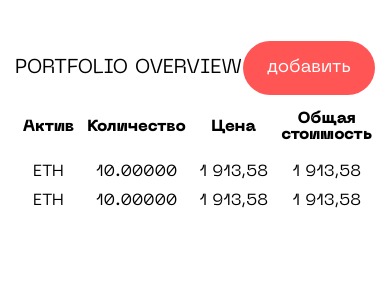
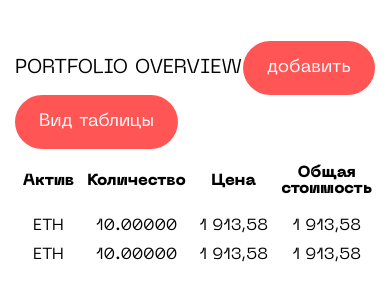
Before and after one commit to Alex-Nicalace/matrix, a React (Vite) app: page / in a window 390 px wide. Shown: the top 300 px of the page. Built offline with nearby package versions, Linux system fonts and the light colour scheme.

Commit message:
Table: toggle mobile view

```diff
--- a/src/components/AssetsData/AssetsData.tsx
+++ b/src/components/AssetsData/AssetsData.tsx
@@ -1,19 +1,24 @@
+import { useState } from 'react';
 import classNames from 'classnames';
 import Container from '../Container';
+import Table from '../UI/Table';
 import { TAssetsDataProps } from './AssetsData.types';
-import Table from '../UI/Table';
 import './AssetsData.scss';
+import Button from '../UI/Button';
 
 function AssetsData({ className, ...props }: TAssetsDataProps) {
+  const [isCardView, setIsCardView] = useState(false);
   return (
     <Container
       tag="main"
       className={classNames('assets-data', className)}
       {...props}
     >
-      <Table className="assets-data__table">
-        <Table.Thead
-          data={[
+      <Button onClick={() => setIsCardView(!isCardView)}>Вид таблицы</Button>
+
+      <Table
+        className="assets-data__table"
+        columnNames={[
           'Актив',
           'Количество',
           'Цена',
@@ -21,14 +26,12 @@ function AssetsData({ className, ...props }: TAssetsDataProps) {
           'Изм. за 24 ч.',
           '% портфеля',
         ]}
-        />
-        <Table.Tbody
         data={[
           ['ETH', '10.00000', '1 913,58', '1 913,58', '0.00%', '0.00%'],
           ['ETH', '10.00000', '1 913,58', '1 913,58', '0.00%', '0.00%'],
         ]}
+        isCardView={isCardView}
       />
-      </Table>
     </Container>
   );
 }
--- a/src/components/UI/Table/Table.scss
+++ b/src/components/UI/Table/Table.scss
@@ -22,8 +22,6 @@
   &__row {
     // .table__row_head
     &_head {
-      // display: flex;
-      // justify-content: space-between;
     }
   }
   // .table__cell
@@ -37,4 +35,28 @@
       white-space: wrap;
     }
   }
+
+  &_card {
+    .table__head {
+      display: none;
+    }
+    .table__row {
+      display: block;
+      border: 1px solid #000;
+
+      &:not(:last-child) {
+        margin-bottom: rem(20);
+      }
+    }
+    .table__cell {
+      padding: rem(5);
+      display: flex;
+      justify-content: space-between;
+
+      &:before {
+        content: attr(data-label) ': ';
+        font-weight: bold;
+      }
+    }
+  }
 }
--- a/src/components/UI/Table/Table.tsx
+++ b/src/components/UI/Table/Table.tsx
@@ -1,54 +1,47 @@
 import { createElement } from 'react';
 import classNames from 'classnames';
-import {
-  TRowProps,
-  TTableProps,
-  TTbodyProps,
-  TTheadProps,
-} from './Table.types';
+import { TRowProps, TTableProps } from './Table.types';
 import './Table.scss';
 
-function Table({ children, className, ...props }: TTableProps) {
+function Table<T extends React.ReactNode>({
+  className,
+  columnNames,
+  renderCellHead,
+  data,
+  renderDataCell,
+  isCardView,
+  ...props
+}: TTableProps<T>) {
   return (
-    <div className="table">
-      <table className={classNames('table__table', className)} {...props}>
-        {children}
+    <div
+      className={classNames('table', isCardView && 'table_card', className)}
+      {...props}
+    >
+      <table className="table__table">
+        {columnNames?.length && (
+          <thead className="table__head">
+            <Row data={columnNames} isHeadRow render={renderCellHead} />
+          </thead>
+        )}
+        <tbody className="table__body">
+          {data.map((item, index) => (
+            <Row
+              key={index}
+              data={item}
+              render={renderDataCell}
+              columnNames={isCardView ? columnNames : null}
+            />
+          ))}
+        </tbody>
       </table>
     </div>
-  );
-}
-
-function Thead<T extends React.ReactNode>({
-  className,
-  data,
-  render,
-  ...props
-}: TTheadProps<T>) {
-  return (
-    <thead className={classNames('table__head', className)} {...props}>
-      <Row data={data} isHeadRow render={render} />
-    </thead>
-  );
-}
-
-function Tbody<T extends React.ReactNode>({
-  className,
-  data,
-  render,
-  ...props
-}: TTbodyProps<T>) {
-  return (
-    <tbody className={classNames('table__body', className)} {...props}>
-      {data.map((item, index) => (
-        <Row key={index} data={item} render={render} />
-      ))}
-    </tbody>
   );
 }
 
 function Row<T extends React.ReactNode>({
   className,
   data,
+  columnNames,
   isHeadRow,
   render,
   ...props
@@ -73,6 +66,7 @@ function Row<T extends React.ReactNode>({
               'table__cell',
               isHeadRow && 'table__cell_head'
             ),
+            'data-label': columnNames?.[index],
           },
           render?.(item) ?? item
         )
@@ -81,8 +75,4 @@ function Row<T extends React.ReactNode>({
   );
 }
 
-Table.Thead = Thead;
-Table.Tbody = Tbody;
-Table.Row = Row;
-
 export default Table;
```
Also changed, not shown: src/components/UI/Table/Table.types.ts (+10 -9 lines). Lines whose indentation alone changed are shown as unchanged.
